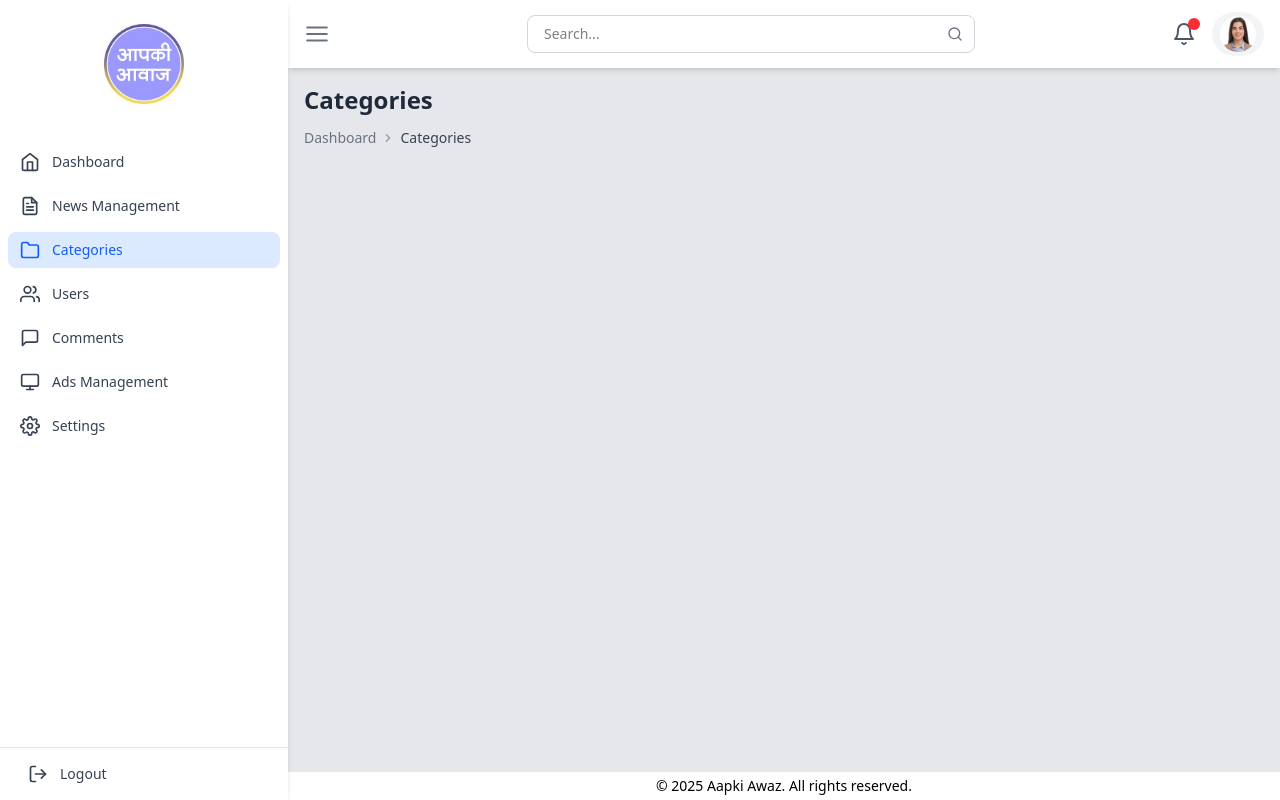
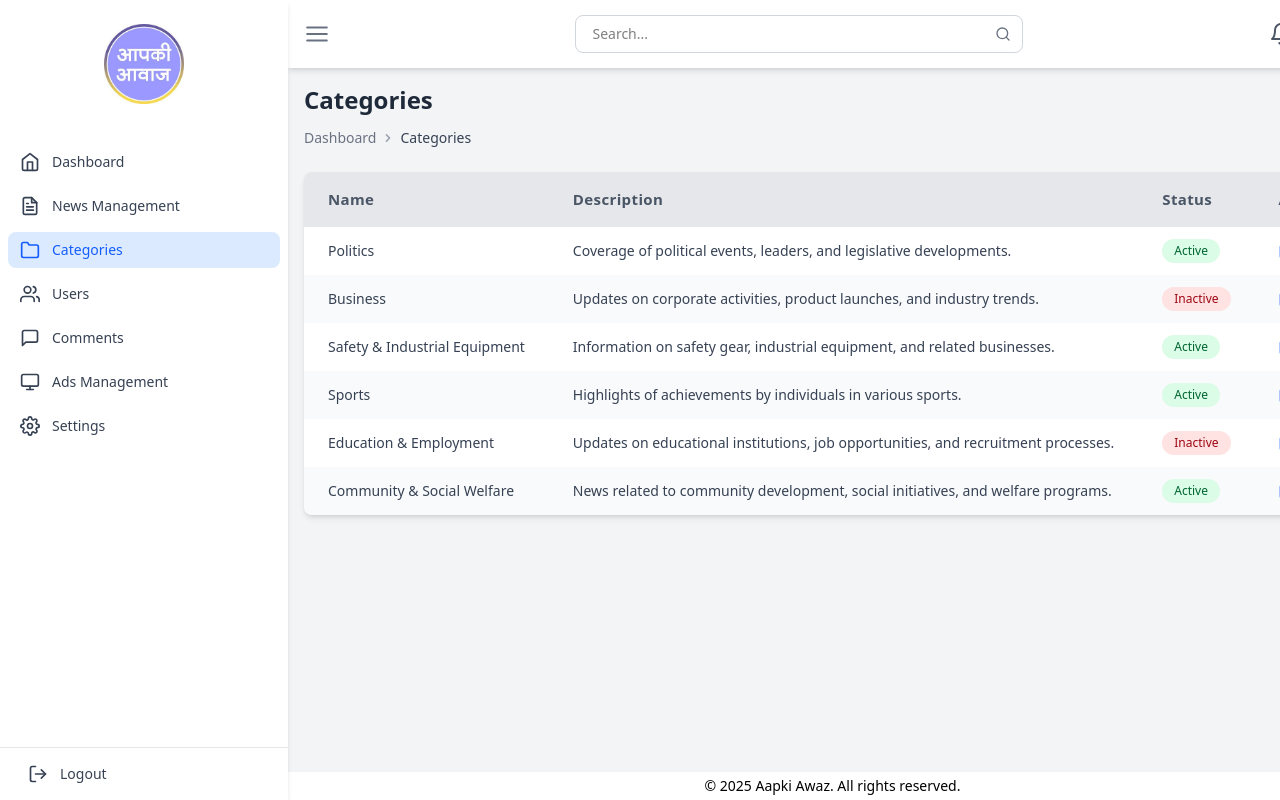
Before and after one commit to aapkiawazdeveloper-debug/aapki-awaz-website, a Next.js app: page /categories in a window 1280 px wide. Built offline with nearby package versions, Linux system fonts and the light colour scheme.

Commit message:
category table design

```diff
--- a/src/app/(modules)/(admin)/categories/page.tsx
+++ b/src/app/(modules)/(admin)/categories/page.tsx
@@ -1,13 +1,102 @@
 import Breadcrumbs from "@/app/shared/components/admin/Breadcrumbs";
+import CommonTable, {
+  Column,
+} from "@/app/shared/components/admin/ui/tables/CommonTable";
+import { Category } from "@/app/shared/types/category";
+import React from "react";
+import { FiEdit, FiTrash2 } from "react-icons/fi";
+
+const breadcrumbItems = [
+  { label: "Dashboard", path: "/admin" },
+  { label: "Categories" },
+];
+
+const categories: Category[] = [
+  {
+    id: 1,
+    name: "Politics",
+    description:
+      "Coverage of political events, leaders, and legislative developments.",
+    status: "Active",
+  },
+  {
+    id: 2,
+    name: "Business",
+    description:
+      "Updates on corporate activities, product launches, and industry trends.",
+    status: "Inactive",
+  },
+  {
+    id: 3,
+    name: "Safety & Industrial Equipment",
+    description:
+      "Information on safety gear, industrial equipment, and related businesses.",
+    status: "Active",
+  },
+  {
+    id: 4,
+    name: "Sports",
+    description: "Highlights of achievements by individuals in various sports.",
+    status: "Active",
+  },
+  {
+    id: 5,
+    name: "Education & Employment",
+    description:
+      "Updates on educational institutions, job opportunities, and recruitment processes.",
+    status: "Inactive",
+  },
+  {
+    id: 6,
+    name: "Community & Social Welfare",
+    description:
+      "News related to community development, social initiatives, and welfare programs.",
+    status: "Active",
+  },
+];
+
+const columns: Column<Category>[] = [
+  { key: "name", label: "Name" },
+  { key: "description", label: "Description" },
+  {
+    key: "status",
+    label: "Status",
+    render: (row: Category) => (
+      <span
+        className={`inline-block px-3 py-1 text-xs font-medium rounded-full ${
+          row.status === "Active"
+            ? "bg-green-100 text-green-800"
+            : "bg-red-100 text-red-800"
+        }`}
+      >
+        {row.status}
+      </span>
+    ),
+  },
+];
+
+const actions = (row: Category) => (
+  <div className="flex space-x-2">
+    <button className="text-blue-600 hover:text-blue-800">
+      <FiEdit />
+    </button>
+    <button className="text-red-600 hover:text-red-800">
+      <FiTrash2 />
+    </button>
+  </div>
+);
 
 const CategoriesPage = () => {
-  const breadcrumbItems = [
-    { label: "Dashboard", path: "/dashboard" },
-    { label: "Categories" },
-  ];
   return (
     <>
       <Breadcrumbs items={breadcrumbItems} pageTitle="Categories" />
+
+      <CommonTable
+        columns={columns}
+        data={categories}
+        maxHeight="500px"
+        actions={actions}
+      />
     </>
   );
 };
--- a/src/app/(modules)/(admin)/layout.tsx
+++ b/src/app/(modules)/(admin)/layout.tsx
@@ -30,8 +30,8 @@ const AdminLayout: React.FC<{ children: React.ReactNode }> = ({ children }) => {
   const closeSidebar = () => isMobile && setIsSidebarOpen(false);
 
   return (
-    <html lang="en">
-      <body className="bg-gray-200">
+    <html lang="en" suppressHydrationWarning={true}>
+      <body className="bg-gray-100">
         <div className="flex h-screen overflow-hidden relative">
           {/* Sidebar */}
           <Sidebar isOpen={isSidebarOpen} overlayMode={true} />
--- /dev/null
+++ b/src/app/shared/types/category.ts
@@ -0,0 +1,6 @@
+export interface Category {
+  id: number;
+  name: string;
+  description: string;
+  status: string;
+}
```
